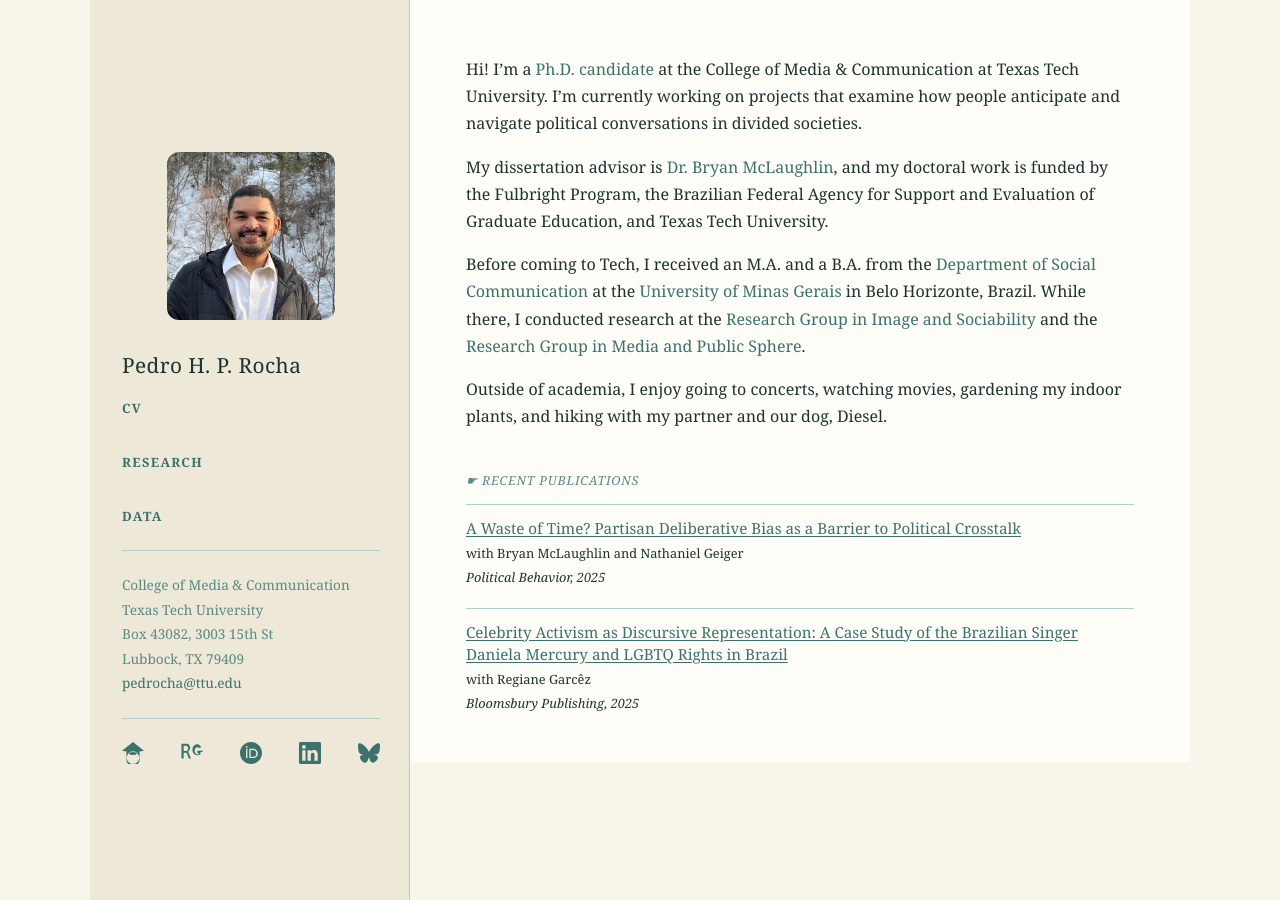
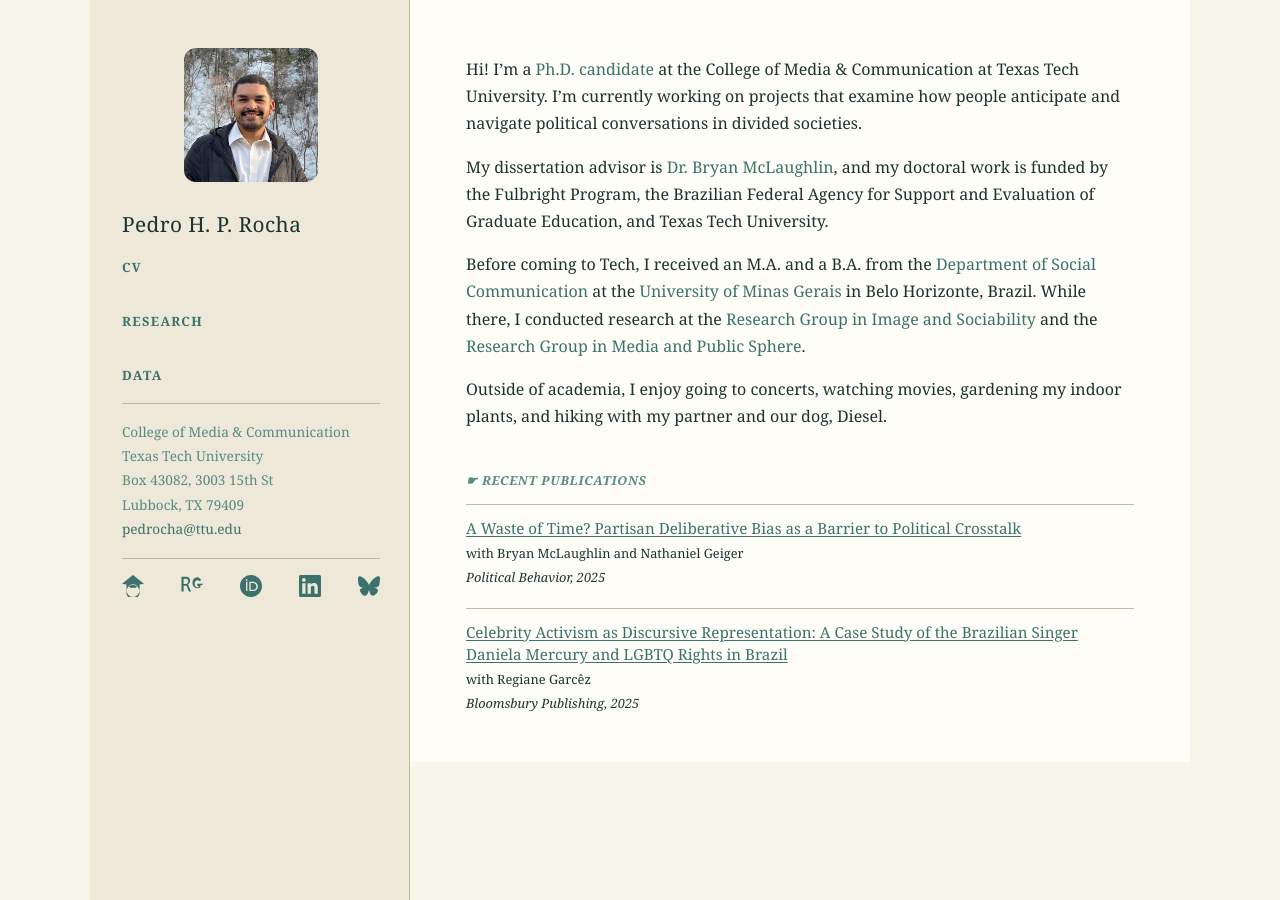
Before and after one commit to pedrohprocha/pedrohprocha.github.io, a Jekyll site: the page built from index.md, in a window 1280 px wide and 900 px high. Built offline with Jekyll 4.4.1, drawn with Linux system fonts in a browser that asks for light colours; some web fonts are replaced.

Commit message:
Apply design refinements: borders, sidebar, typography, headshot, footer
- Warm border color throughout (#AECFCC → #C4BAA0)
- Sidebar top-aligned (justify-content: flex-start) with tighter rule margins
- Headshot reduced to 52% width, centered
- Chapter title: Medium weight (300→500), slightly larger (2rem→2.2rem)
- Section headings h2/h3: Semibold weight (500→600)
- Blockquote border: salmon accent (var(--accent)→var(--hover))
- Footer: single flex row, reduced padding

Co-Authored-By: Claude Sonnet 4.6 <noreply@anthropic.com>

```diff
--- a/assets/css/main.css
+++ b/assets/css/main.css
@@ -67,7 +67,7 @@
     --text:       #1C3330;
     --muted:      #5A8A84;
     --accent:     #3C726B;
-    --border:     #AECFCC;
+    --border:     #C4BAA0;
     --hover:      #E79889;
     --nav:        #3C726B;
     --font-body: "Sentinel SSm", Georgia, serif;
@@ -314,7 +314,7 @@ h3 {
     overflow-y: auto;
     display: flex;
     flex-direction: column;
-    justify-content: center;
+    justify-content: flex-start;
 }
 
 .sidebar-inner {
@@ -342,7 +342,7 @@ h3 {
 .sidebar-rule {
     border: none;
     border-top: 1px solid var(--border);
-    margin: 1.4rem 0;
+    margin: 1rem 0;
 }
 
 .sidebar-address {
@@ -363,13 +363,13 @@ h3 {
 }
 
 .headshot-sm {
-    width: 65%;
+    width: 52%;
     height: auto;
     aspect-ratio: 1 / 1;
     object-fit: cover;
     border-radius: 12px;
     display: block;
-    margin: 0 auto 2rem;
+    margin: 0 auto 1.8rem;
 }
 
 .sidebar h1 {
@@ -424,8 +424,8 @@ h3 {
 /* ── Inner page typography ───────────────────────────────── */
 .chapter-title {
     font-family: var(--font-heading);
-    font-size: 2rem;
-    font-weight: 300;
+    font-size: 2.2rem;
+    font-weight: 500;
     letter-spacing: 0.01em;
     line-height: 1.1;
     color: var(--text);
@@ -439,7 +439,7 @@ h3 {
 .main-content h2 {
     font-family: var(--font-heading);
     font-size: 0.78rem;
-    font-weight: 500;
+    font-weight: 600;
     font-style: italic;
     letter-spacing: 0.06em;
     text-transform: uppercase;
@@ -449,7 +449,7 @@ h3 {
 .main-content h3 {
     font-family: var(--font-heading);
     font-size: 0.78rem;
-    font-weight: 500;
+    font-weight: 600;
     font-style: italic;
     letter-spacing: 0.06em;
     text-transform: uppercase;
@@ -459,7 +459,7 @@ h3 {
 
 /* ── Blockquote ──────────────────────────────────────────── */
 .main-content blockquote {
-    border-left: 3px solid var(--accent);
+    border-left: 3px solid var(--hover);
     margin: 1.8rem 0;
     padding: 0.2rem 0 0.2rem 1.6rem;
 }
@@ -517,12 +517,15 @@ h3 {
 /* ── Footer ──────────────────────────────────────────────── */
 .site-footer {
     width: 100%;
-    padding: 0.6rem 1.5rem;
+    padding: 0.45rem 1.5rem;
     font-size: 0.75rem;
     color: var(--muted);
-    text-align: center;
     border-top: 1px solid var(--border);
     background: var(--sidebar-bg);
+    display: flex;
+    justify-content: center;
+    align-items: center;
+    gap: 1.5rem;
 }
 .site-footer p {
     margin-bottom: 0;
```
